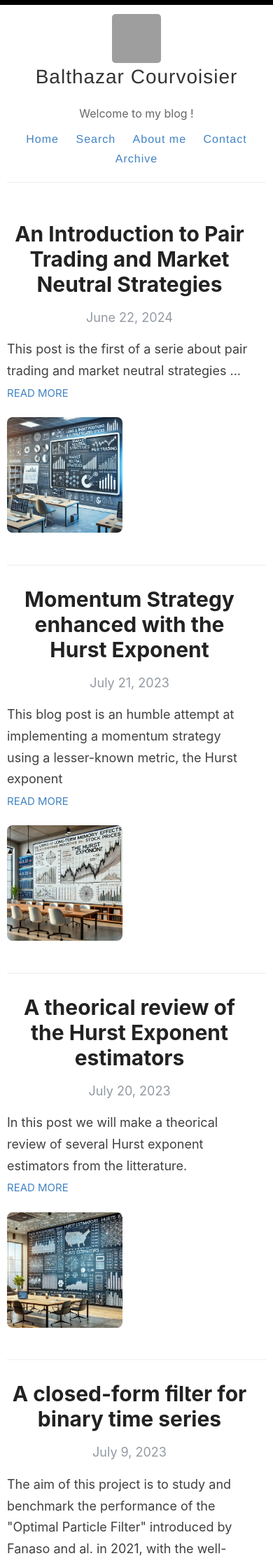
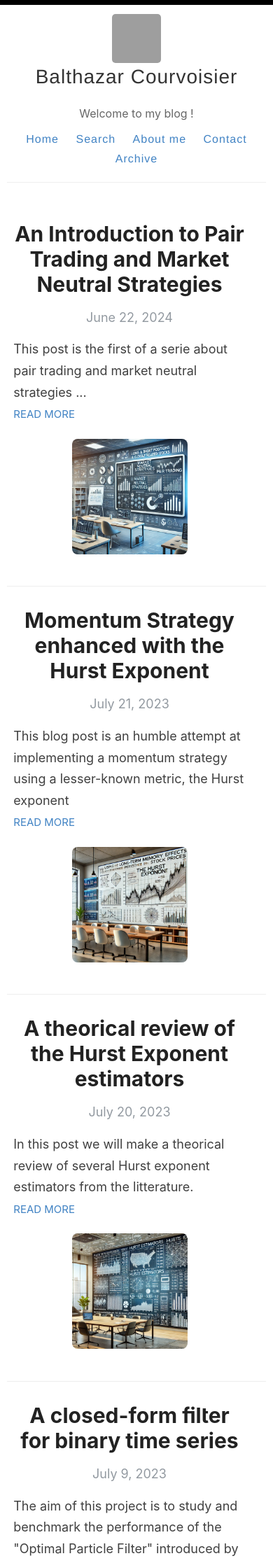
Before and after one commit to Zaltarba/blog, a Jekyll site: the page built from index.html, in a window 390 px wide. Shown: the top 2233 px of the page at 70% size. Built offline with Jekyll 4.4.1, drawn with Linux system fonts in a browser that asks for light colours; the list of posts is cut into pages by our own code.

Commit message:
Update index.html

```diff
--- a/index.html
+++ b/index.html
@@ -23,18 +23,20 @@ layout: default
   @media (max-width: 768px) {
     .post {
       flex-direction: column;
-      align-items: flex-start;
+      align-items: center;
     }
 
     .post-image {
       max-width: 50%;
       order: 2; /* Puts the image below the content on small screens */
       align-items: center;
+      justify-content: center; /* Center the image within the post-image div */
     }
 
     .content {
       order: 1;
       margin-right: 0;
+      width: 95%;
     }
   }
 </style>
```
